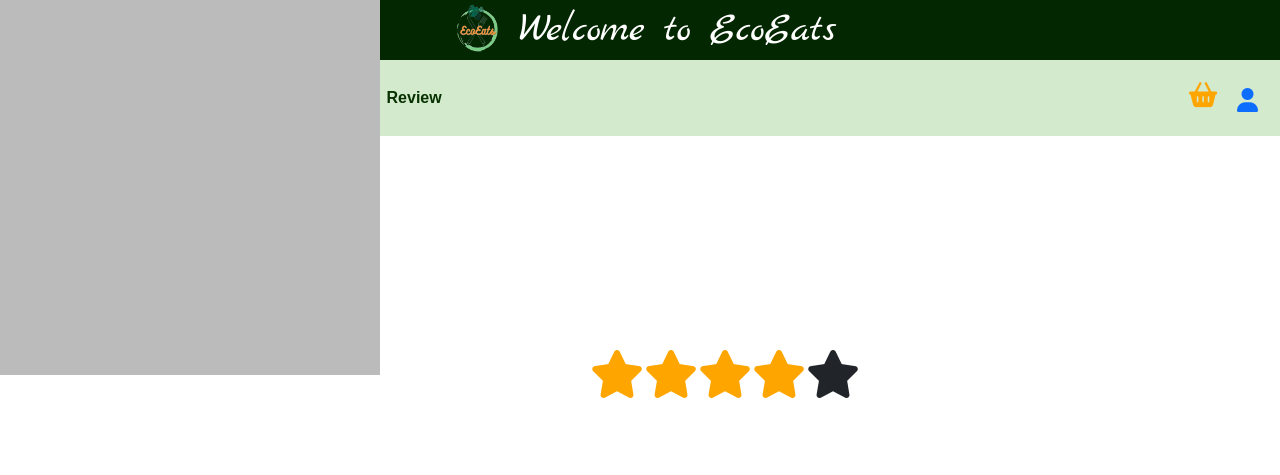
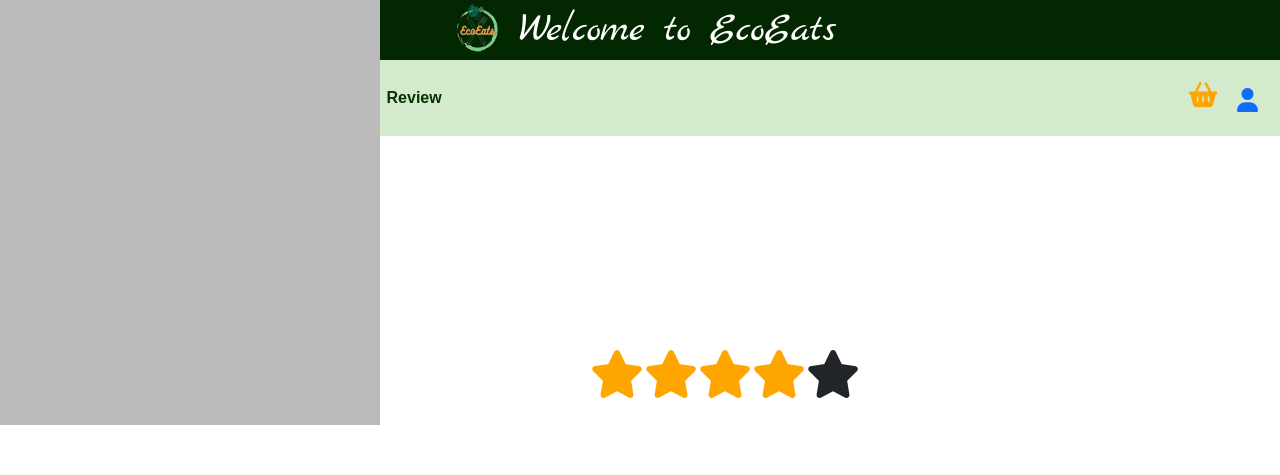
Before and after one commit to Jyosh05/EcoEats, a Flask app: page /reviews in a window 1280 px wide. Shown: the top 475 px of the page. Run offline with Flask 3, Linux system fonts and the light colour scheme; some libraries are stand-ins or nearby versions; some web fonts are replaced.

Commit message:
.container{ width: 700px; height: 550px; bottom: 100px; left: 30px; position: absolute; transform: translate(-50%, -50%); background: #bbbbbb }

```diff
--- a/Static/css/reviews.css
+++ b/Static/css/reviews.css
@@ -1,7 +1,7 @@
 .container{
 width: 700px;
 height: 550px;
-top: 100px;
+bottom: 100px;
 left: 30px;
 position: absolute;
 transform: translate(-50%, -50%);
```
